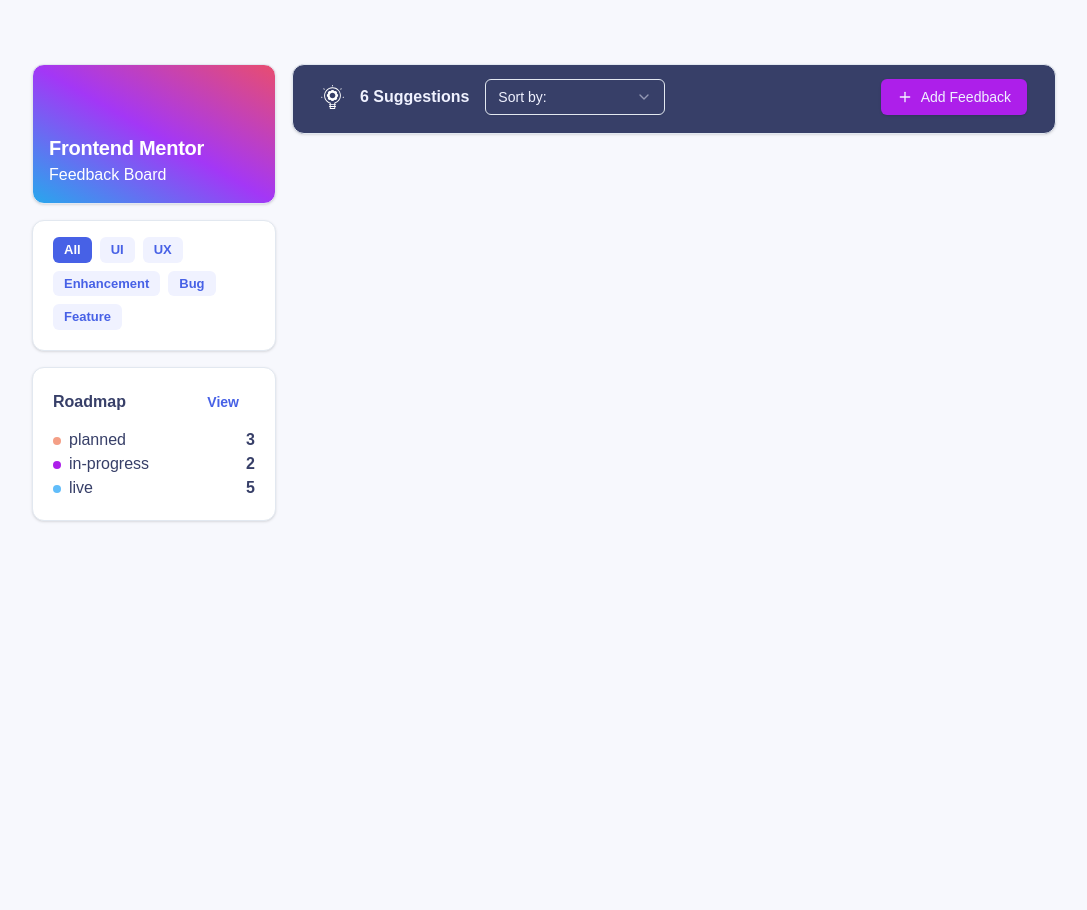
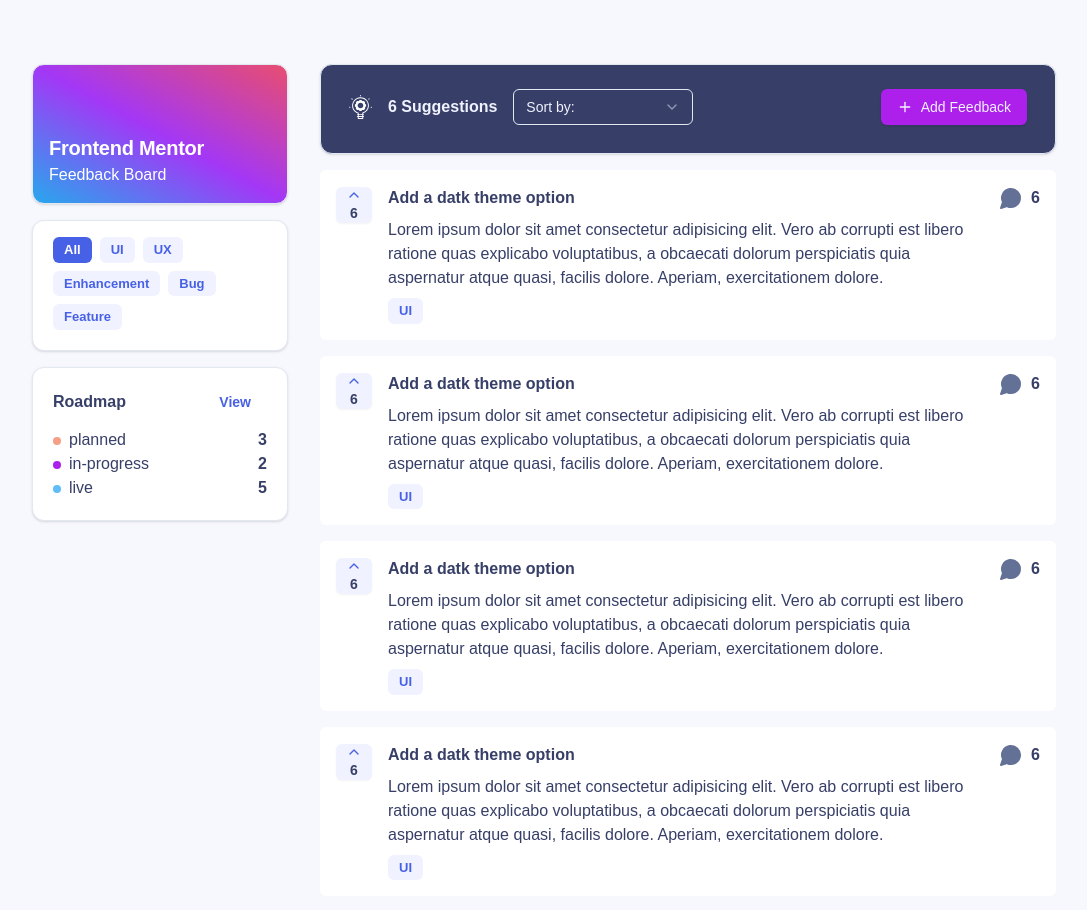
Before and after one commit to Andonee/productFeedback, a Next.js app: page / in a window 1280 px wide. Shown: the top 910 px of the page, without its empty margins (96-1183 px from the left). Before the commit the page ends 800 px from the top, so only its background shows below. Built offline with nearby package versions, Linux system fonts and the light colour scheme.

Commit message:
add Suggestion and SuggestionList components (#5)

```diff
--- /dev/null
+++ b/app/components/SuggestionList/Suggestion/Suggestion.tsx
@@ -0,0 +1,38 @@
+import Tag from '@/components/shared/Tag/Tag'
+import { Button } from '@/components/ui/button'
+import { ChevronUp, MessageCircle } from 'lucide-react'
+
+const Suggestion = () => {
+  return (
+    <div className='flex w-full items-start gap-4 rounded-md bg-snowy p-4'>
+      <div>
+        <Button variant='cotton' size='icon'>
+          <div className='flex flex-col items-center justify-center px-4 py-6 [&>svg]:text-bluetiful'>
+            <ChevronUp />
+            <span className='font-bold'>6</span>
+          </div>
+        </Button>
+      </div>
+      <div className='flex flex-col gap-2'>
+        <div className='font-bold'>Add a datk theme option</div>
+        <div>
+          Lorem ipsum dolor sit amet consectetur adipisicing elit. Vero ab
+          corrupti est libero ratione quas explicabo voluptatibus, a obcaecati
+          dolorum perspiciatis quia aspernatur atque quasi, facilis dolore.
+          Aperiam, exercitationem dolore.
+        </div>
+        <div>
+          <Tag label='UI' value='2' interactive={false} />
+        </div>
+      </div>
+      <div className='flex gap-2'>
+        <span className='[&>svg]:fill-oceanNight [&>svg]:text-oceanNight'>
+          <MessageCircle />
+        </span>
+        <span className='font-bold'>6</span>
+      </div>
+    </div>
+  )
+}
+
+export default Suggestion
--- /dev/null
+++ b/app/components/SuggestionList/Suggestion/index.ts
@@ -0,0 +1,2 @@
+import Suggestion from './Suggestion'
+export default Suggestion
--- /dev/null
+++ b/app/components/SuggestionList/SuggestionList.tsx
@@ -0,0 +1,14 @@
+import Suggestion from './Suggestion/Suggestion'
+
+const SuggestionList = () => {
+  return (
+    <div className='flex flex-col gap-4'>
+      <Suggestion />
+      <Suggestion />
+      <Suggestion />
+      <Suggestion />
+    </div>
+  )
+}
+
+export default SuggestionList
--- /dev/null
+++ b/app/components/SuggestionList/index.ts
@@ -0,0 +1,3 @@
+import SuggestionList from './SuggestionList'
+
+export default SuggestionList
--- a/app/components/Topbar/Topbar.tsx
+++ b/app/components/Topbar/Topbar.tsx
@@ -14,7 +14,7 @@
 
 const Topbar = () => {
   return (
-    <Card className='flex h-[50%] w-full rounded-none bg-ravenNight p-6 px-2 py-6 md:rounded-xl md:p-6'>
+    <Card className='flex w-full rounded-none bg-ravenNight p-6 px-2 py-6 md:rounded-xl md:p-6'>
       <CardContent className='flex w-full items-center justify-between'>
         <div className='flex items-center justify-between gap-4'>
           <div className='hidden md:block'>{bulbIcon({})}</div>
--- a/app/layout.tsx
+++ b/app/layout.tsx
@@ -36,6 +36,7 @@
             <RoadmapCard />
           </div>
         </MainMenu>
+
         {children}
       </body>
     </html>
--- a/app/page.tsx
+++ b/app/page.tsx
@@ -1,22 +1,28 @@
 import HeaderCard from './components/HeaderCard/HeaderCard'
 import RoadmapCard from './components/RoadmapCard'
+import SuggestionList from './components/SuggestionList'
 import TagsCard from './components/TagsCard'
 import Topbar from './components/Topbar'
 
 export default function Home() {
   return (
-    <main className='grid grid-cols-12 gap-4'>
-      <div className='col-span-12 hidden md:col-span-4 md:block xl:col-span-3'>
-        <HeaderCard />
+    <main className='flex w-full flex-col md:gap-4 xl:flex-row xl:gap-8'>
+      <div className='flex w-full justify-between gap-4 xl:w-64 xl:flex-col xl:justify-normal xl:gap-4'>
+        <div className='hidden w-full md:block'>
+          <HeaderCard />
+        </div>
+        <div className='hidden w-full md:block'>
+          <TagsCard />
+        </div>
+        <div className='hidden w-full md:block'>
+          <RoadmapCard />
+        </div>
       </div>
-      <div className='hidden md:col-start-5 md:col-end-9 md:block xl:col-start-1 xl:col-end-4'>
-        <TagsCard />
-      </div>
-      <div className='hidden md:col-start-9 md:col-end-13 md:block xl:col-start-1 xl:col-end-4'>
-        <RoadmapCard />
-      </div>
-      <div className='col-span-12 col-start-1 col-end-13 md:col-span-12 xl:col-start-4 xl:col-end-13 xl:row-start-1'>
+      <div className='flex flex-1 flex-col gap-4'>
         <Topbar />
+        <div className='px-4 md:px-0'>
+          <SuggestionList />
+        </div>
       </div>
     </main>
   )
--- a/components/ui/button.tsx
+++ b/components/ui/button.tsx
@@ -20,6 +20,8 @@
         ghost:
           'hover:bg-slate-100 hover:text-slate-900 dark:hover:bg-slate-800 dark:hover:text-slate-50',
         link: 'text-bluetiful underline-offset-4 hover:underline dark:text-slate-50 font-bold',
+        cotton:
+          'bg-cottonBall text-slate-900 shadow-sm hover:bg-bluetiful/30 dark:bg-cottonBall dark:text-slate-50 dark:hover:bg-cottonBall/90 ',
       },
       size: {
         default: 'h-9 px-4 py-2',
```
